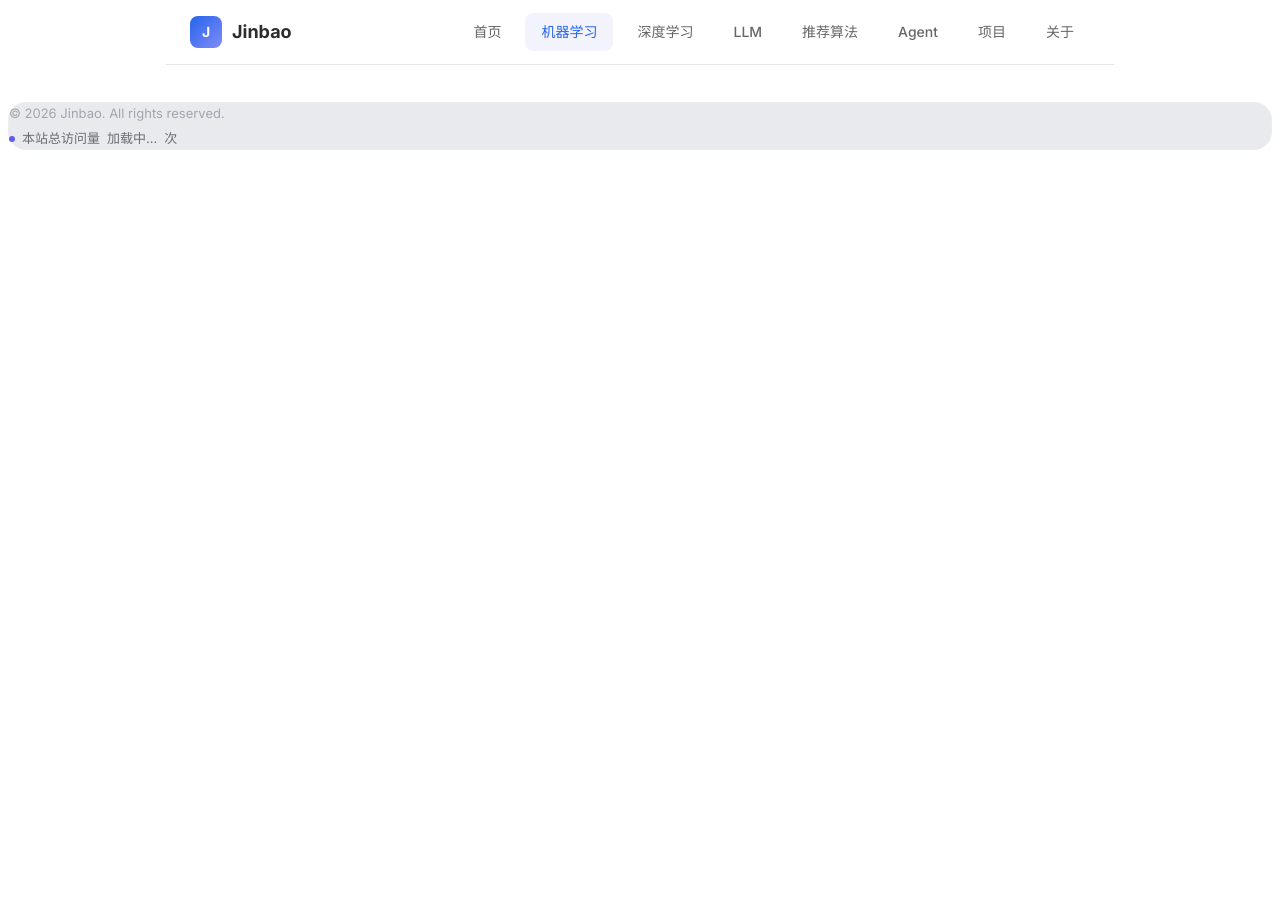
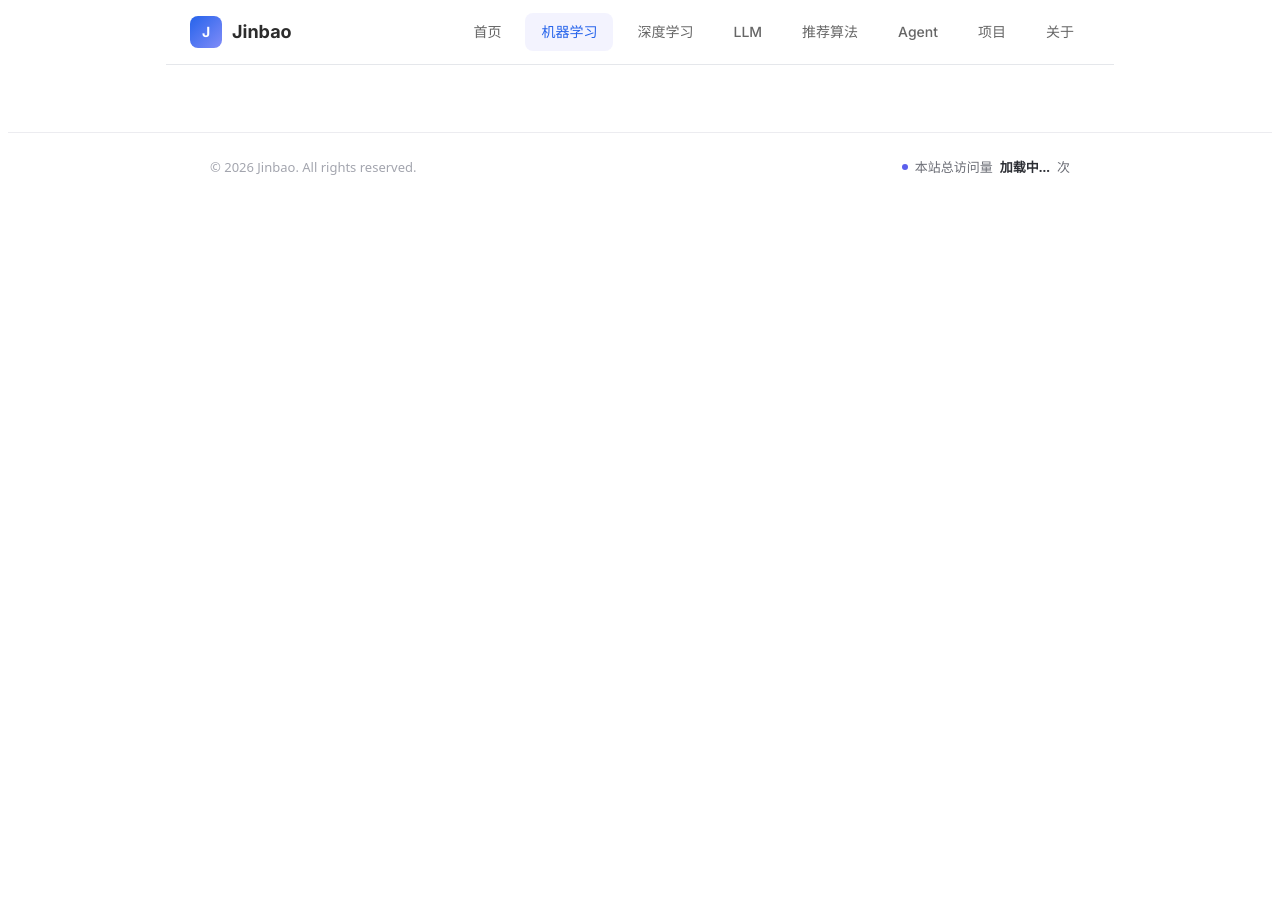
Before and after one commit to JinbaoSite/jinbaosite.github.io, a Jekyll site: the page built from ml/xgboost.md, in a window 1280 px wide. Built offline with Jekyll 4.4.1, drawn with Linux system fonts in a browser that asks for light colours; our own code applies the rules of GitHub Pages for plain Markdown files; comment, search, counter and statistics services are not loaded.

Commit message:
Update style.css

```diff
--- a/assets/style.css
+++ b/assets/style.css
@@ -649,22 +649,55 @@
 
     /* Footer */
 footer {
+  border-top: 1px solid #ececf0;
+  background: #ffffff;
+  padding: 24px 0;
+  margin-top: 60px;
+}
+
+.footer-content {
+  max-width: 860px;
   margin: 0 auto;
-        background: #e9eaee;
-        border: 1px solid #ececf0;
-        border-radius: 18px;
+  padding: 0 24px;
+  display: flex;
+  justify-content: space-between;
+  align-items: center;
+  gap: 12px 16px;
+  flex-wrap: wrap;
+  font-family: system-ui, -apple-system, "PingFang SC", "Microsoft YaHei", sans-serif;
+}
+
+.footer-copy {
+  font-size: 13px;
+  color: #a3a5ae;
+}
+
+.count {
+  font-size: 13px;
+  color: #6b6d75;
+  display: inline-flex;
+  align-items: center;
+  gap: 7px;
+}
+
+.count .dot {
+  width: 6px;
+  height: 6px;
+  border-radius: 50%;
+  background: #5b5fed;
+}
+
+.count #busuanzi_site_pv {
   color: #2b2d33;
+  font-weight: 600;
+  font-variant-numeric: tabular-nums;
 }
-    footer .divider {
-        height: 1px; background: #f0f0f3; margin: 26px 0 20px;
+
+@media (max-width: 560px) {
+  .footer-content {
+    justify-content: flex-start;
   }
-    footer .footer-copy { font-size: 13px; color: #a3a5ae; }
-    footer .count {
-        font-size: 13px; color: #6b6d75;
-        display: inline-flex; align-items: center; gap: 7px;
 }
-    footer .count .dot { width: 6px; height: 6px; border-radius: 50%; background: #5b5fed; }
-    footer .count b { color: #2b2d33; font-weight: 600; font-variant-numeric: tabular-nums; }
     /* footer {
       background: var(--bg-secondary);
       border-top: 1px solid var(--border);
```
Lines whose indentation alone changed are shown as unchanged.
